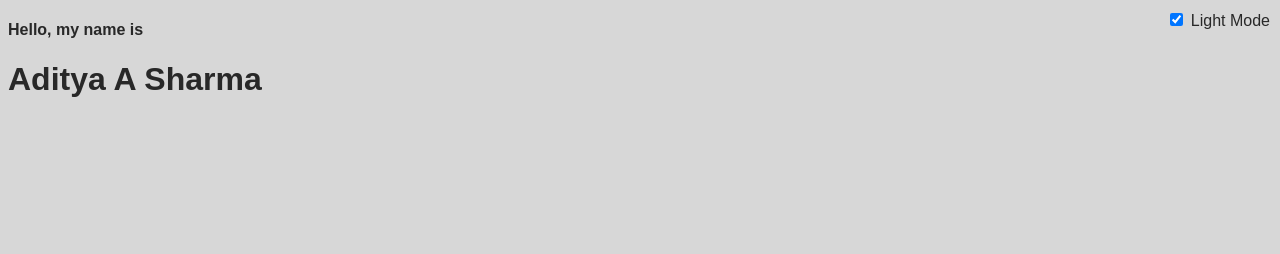
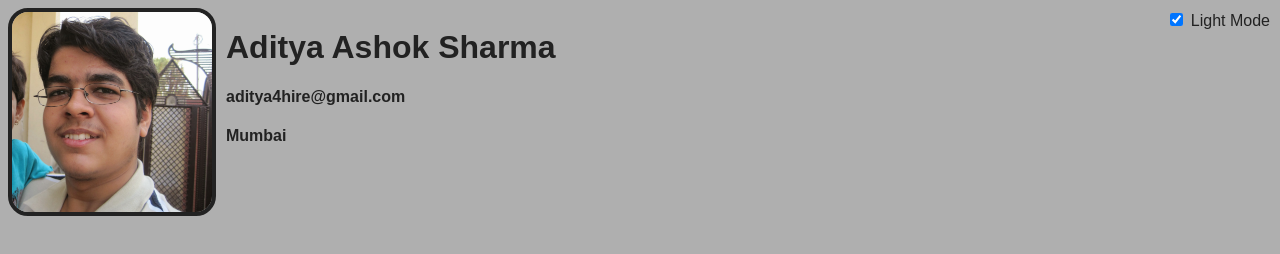
Before and after one commit to Aditya-A-Sharma/Aditya-A-Sharma.github.io, a plain HTML site: page index.html in a window 1280 px wide. Both pictures are taken after a click on the checkbox "Light Mode". Drawn offline with Linux system fonts and the light colour scheme.

Commit message:
Added JS for efficient theme change, using CSS var

```diff
--- a/index.html
+++ b/index.html
@@ -7,13 +7,22 @@
 
 <body class="dark-theme">
 
-    <h4>Hello, my name is</h4>
-    <h1> Aditya A Sharma</h1>
-
     <div class="theme-toggle">
         <input type="checkbox" id="theme-toggle-checkbox">
         <label for="theme-toggle-checkbox">Light Mode</label>
     </div>
+
+    <div class="intro">
+        <img class="img-adi" src="per.JPG" width="200px">
+
+        <div class="intro-text">
+            <h1>Aditya Ashok Sharma</h1>
+            <h4>aditya4hire@gmail.com</h4>
+            <h4>Mumbai</h4>
+
+        </div>
+    </div>
+
     <script src="scriptsheet.js"></script>
 </body>
 </html>
--- a/scriptsheet.js
+++ b/scriptsheet.js
@@ -1,12 +1,16 @@
-const themeToggleCheckbox = document.querySelector("#theme-toggle-checkbox");
-const bodyElement = document.querySelector("body");
+// Get references to the necessary elements
+const themeToggleCheckbox = document.getElementById("theme-toggle-checkbox");
 
-themeToggleCheckbox.addEventListener("change", () => {
+// Add an event listener to the checkbox
+themeToggleCheckbox.addEventListener("change", function () {
+  // Check if the checkbox is checked
   if (themeToggleCheckbox.checked) {
-    bodyElement.classList.add("light-theme");
-    bodyElement.classList.remove("dark-theme");
+    // Change the value of --lightColor to #222222
+    document.documentElement.style.setProperty("--lightColor", "#222222");
+    document.documentElement.style.setProperty("--darkColor", "#afafaf");
   } else {
-    bodyElement.classList.remove("light-theme");
-    bodyElement.classList.add("dark-theme");
+    // Reset the value of --lightColor to its original value (if needed)
+    document.documentElement.style.setProperty("--lightColor", "#afafaf");
+    document.documentElement.style.setProperty("--darkColor", "#222222");
   }
 });
--- a/stylesheet.css
+++ b/stylesheet.css
@@ -1,16 +1,25 @@
+:root {
+  --lightColor : #afafaf;
+  --darkColor : #222222;
+}
 
 body {
     font-family: sans-serif;
   }
 
+img {
+    border: 4px solid var(--lightColor);
+    border-radius: 20px;
+}
+
   .dark-theme {
-    background-color: rgb(40, 40, 40);
-    color: rgb(215, 215, 215);;
+    background-color: var(--darkColor);
+    color: var(--lightColor);
   }
 
   .light-theme {
-    background-color: rgb(215, 215, 215);
-    color: rgb(40, 40, 40);
+    background-color: var(--lightColor);
+    color: var(--darkColor);
   }
 
   .theme-toggle {
@@ -20,3 +29,11 @@ body {
     padding: 10px;
     cursor: pointer;
   }
+
+  .intro {
+    display: flex;
+  }
+
+  .intro-text {
+    padding-left: 10px;
+  }
```
